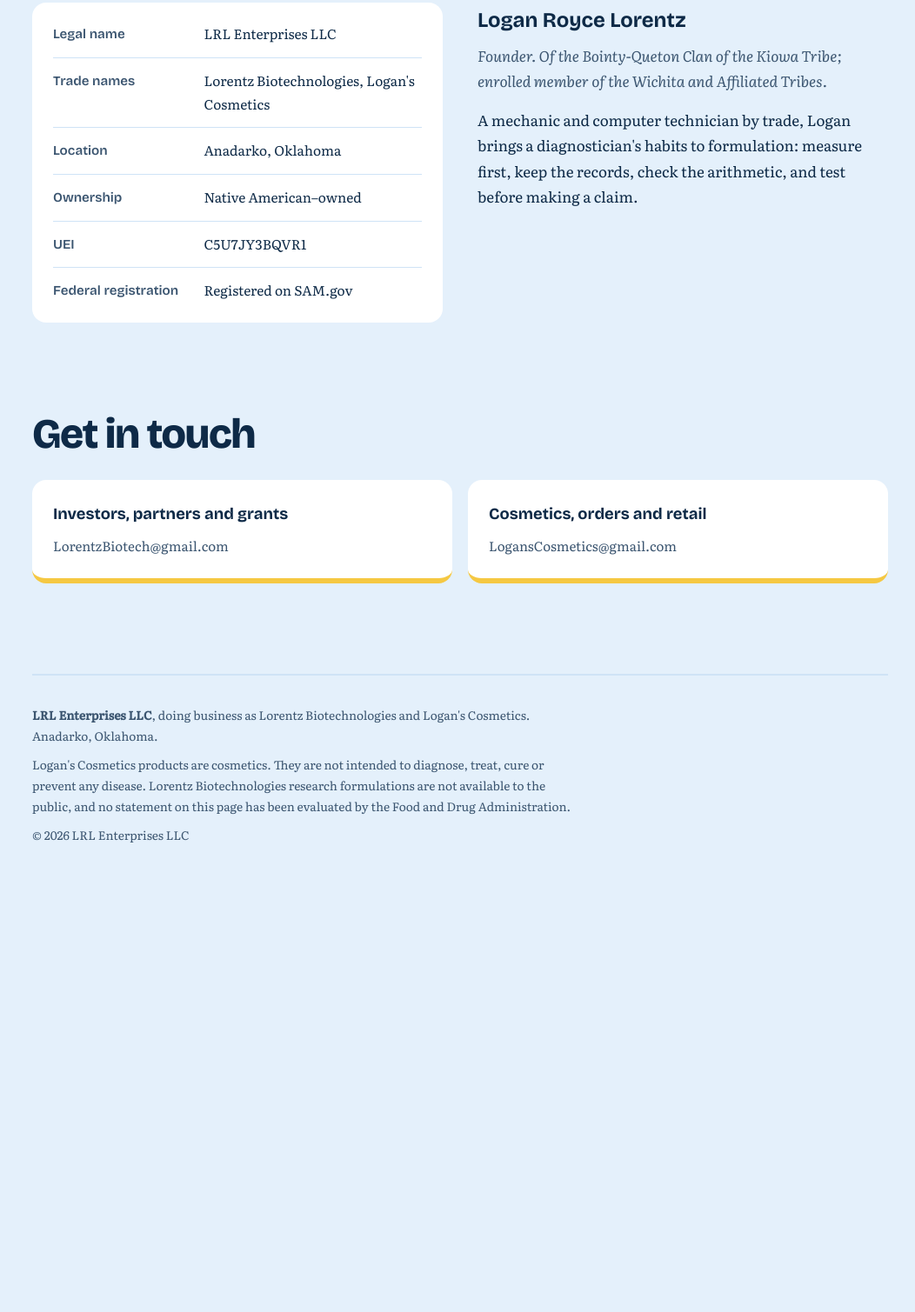
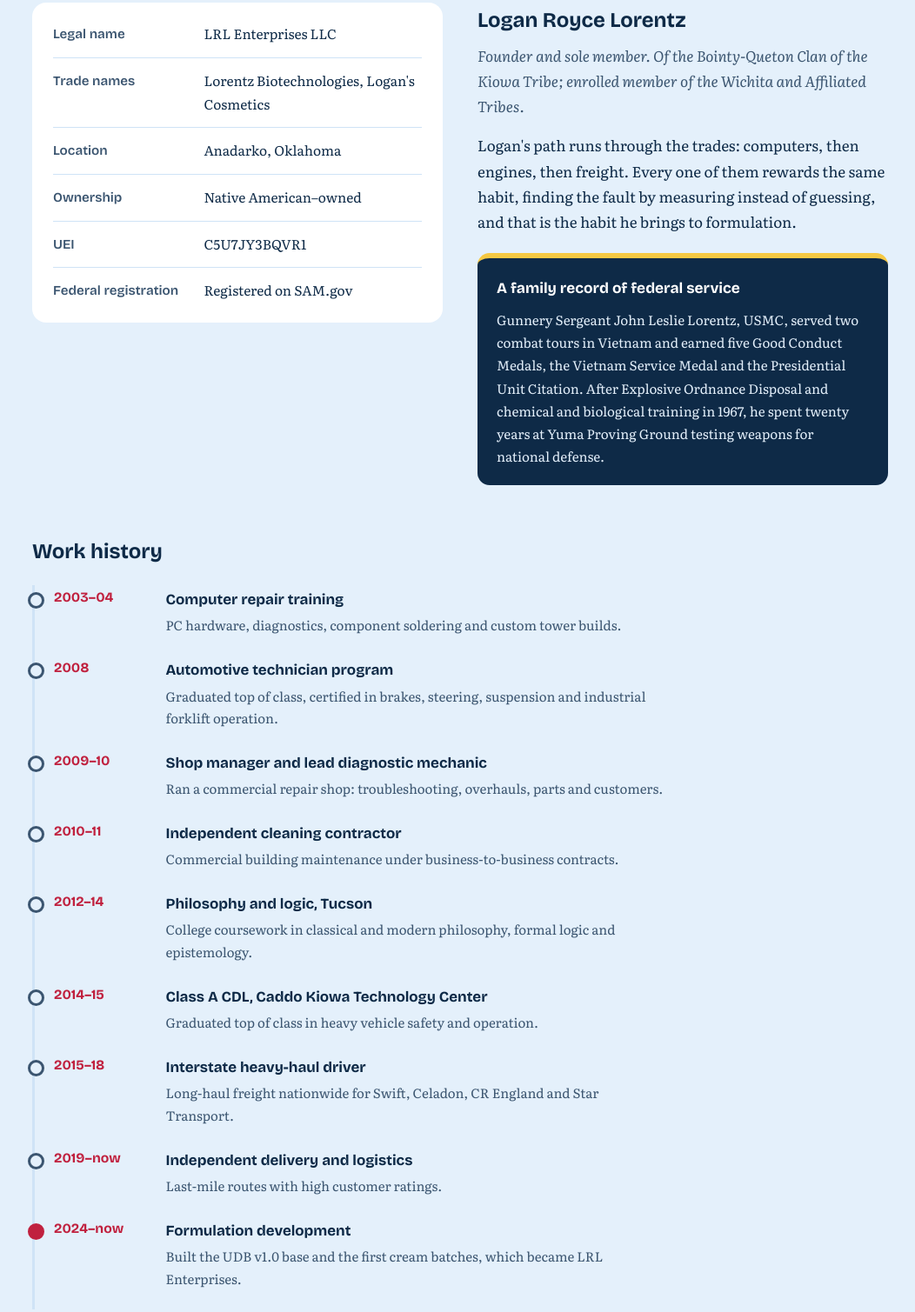
Before and after one commit to Joeromance84/lrl-enterprises, a plain HTML site: page index.html in a window 1280 px wide. Shown: the part 3077-4586 px from the top of the page at 87% size, without its empty margins (111-1163 px from the left). Before the commit the page ends 4124 px from the top, so only its background shows below. Drawn offline with nearby package versions, Linux system fonts and the light colour scheme.

Commit message:
Founder section: work history timeline and family record of federal service

```diff
--- a/index.html
+++ b/index.html
@@ -105,6 +105,23 @@
 .facts dd{margin:0;font-size:.97rem}
 .founder h3{font-size:1.5rem;font-weight:700;margin-bottom:4px}
 .founder .kin{font-style:italic;color:var(--navy-soft);margin-bottom:16px}
+.service{background:var(--navy);color:var(--sky);border-radius:14px;padding:20px 22px;
+  margin-top:22px;border-top:6px solid var(--marigold)}
+.service p{font-size:.95rem;margin:0}
+.service .service-h{font-family:var(--display);font-weight:700;color:var(--white);
+  font-size:1.08rem;margin-bottom:8px}
+
+.tl-h{font-size:1.5rem;font-weight:700;margin:56px 0 18px}
+.timeline{list-style:none;margin:0;padding:0;border-left:3px solid var(--sky-deep)}
+.timeline li{display:grid;grid-template-columns:6.5em 1fr;gap:18px;padding:0 0 22px 22px;
+  position:relative}
+.timeline li::before{content:"";position:absolute;left:-8px;top:8px;width:13px;height:13px;
+  border-radius:50%;background:var(--sky);border:3px solid var(--navy-soft)}
+.timeline li:last-child::before{background:var(--crimson);border-color:var(--crimson)}
+.timeline .yr{font-family:var(--display);font-weight:700;color:var(--crimson);font-size:.98rem;
+  padding-top:1px}
+.timeline strong{font-family:var(--display);font-size:1.06rem}
+.timeline p{margin:2px 0 0;font-size:.94rem;color:var(--navy-soft)}
 
 .contact{display:grid;grid-template-columns:1fr 1fr;gap:18px;margin-top:28px}
 .contact a{display:block;background:var(--white);border-radius:16px;padding:24px;
@@ -127,6 +144,7 @@
   .sec{padding:0 0 9vh}
   .wrap{padding:0 18px}
   .path li{padding-left:64px}
+  .timeline li{grid-template-columns:1fr;gap:0}
 }
 @media (prefers-reduced-motion:reduce){
   html{scroll-behavior:auto}
@@ -233,10 +251,27 @@
       </dl>
       <div class="founder">
         <h3>Logan Royce Lorentz</h3>
-        <p class="kin">Founder. Of the Bointy-Queton Clan of the Kiowa Tribe; enrolled member of the Wichita and Affiliated Tribes.</p>
-        <p>A mechanic and computer technician by trade, Logan brings a diagnostician's habits to formulation: measure first, keep the records, check the arithmetic, and test before making a claim.</p>
+        <p class="kin">Founder and sole member. Of the Bointy-Queton Clan of the Kiowa Tribe; enrolled member of the Wichita and Affiliated Tribes.</p>
+        <p>Logan's path runs through the trades: computers, then engines, then freight. Every one of them rewards the same habit, finding the fault by measuring instead of guessing, and that is the habit he brings to formulation.</p>
+        <div class="service">
+          <p class="service-h">A family record of federal service</p>
+          <p>Gunnery Sergeant John Leslie Lorentz, USMC, served two combat tours in Vietnam and earned five Good Conduct Medals, the Vietnam Service Medal and the Presidential Unit Citation. After Explosive Ordnance Disposal and chemical and biological training in 1967, he spent twenty years at Yuma Proving Ground testing weapons for national defense.</p>
+        </div>
       </div>
     </div>
+
+    <h3 class="tl-h">Work history</h3>
+    <ol class="timeline">
+      <li><span class="yr">2003–04</span><div><strong>Computer repair training</strong><p>PC hardware, diagnostics, component soldering and custom tower builds.</p></div></li>
+      <li><span class="yr">2008</span><div><strong>Automotive technician program</strong><p>Graduated top of class, certified in brakes, steering, suspension and industrial forklift operation.</p></div></li>
+      <li><span class="yr">2009–10</span><div><strong>Shop manager and lead diagnostic mechanic</strong><p>Ran a commercial repair shop: troubleshooting, overhauls, parts and customers.</p></div></li>
+      <li><span class="yr">2010–11</span><div><strong>Independent cleaning contractor</strong><p>Commercial building maintenance under business-to-business contracts.</p></div></li>
+      <li><span class="yr">2012–14</span><div><strong>Philosophy and logic, Tucson</strong><p>College coursework in classical and modern philosophy, formal logic and epistemology.</p></div></li>
+      <li><span class="yr">2014–15</span><div><strong>Class A CDL, Caddo Kiowa Technology Center</strong><p>Graduated top of class in heavy vehicle safety and operation.</p></div></li>
+      <li><span class="yr">2015–18</span><div><strong>Interstate heavy-haul driver</strong><p>Long-haul freight nationwide for Swift, Celadon, CR England and Star Transport.</p></div></li>
+      <li><span class="yr">2019–now</span><div><strong>Independent delivery and logistics</strong><p>Last-mile routes with high customer ratings.</p></div></li>
+      <li><span class="yr">2024–now</span><div><strong>Formulation development</strong><p>Built the UDB v1.0 base and the first cream batches, which became LRL Enterprises.</p></div></li>
+    </ol>
   </section>
 
   <section class="sec" id="contact">
```
Also changed, not shown: 1 other file.
